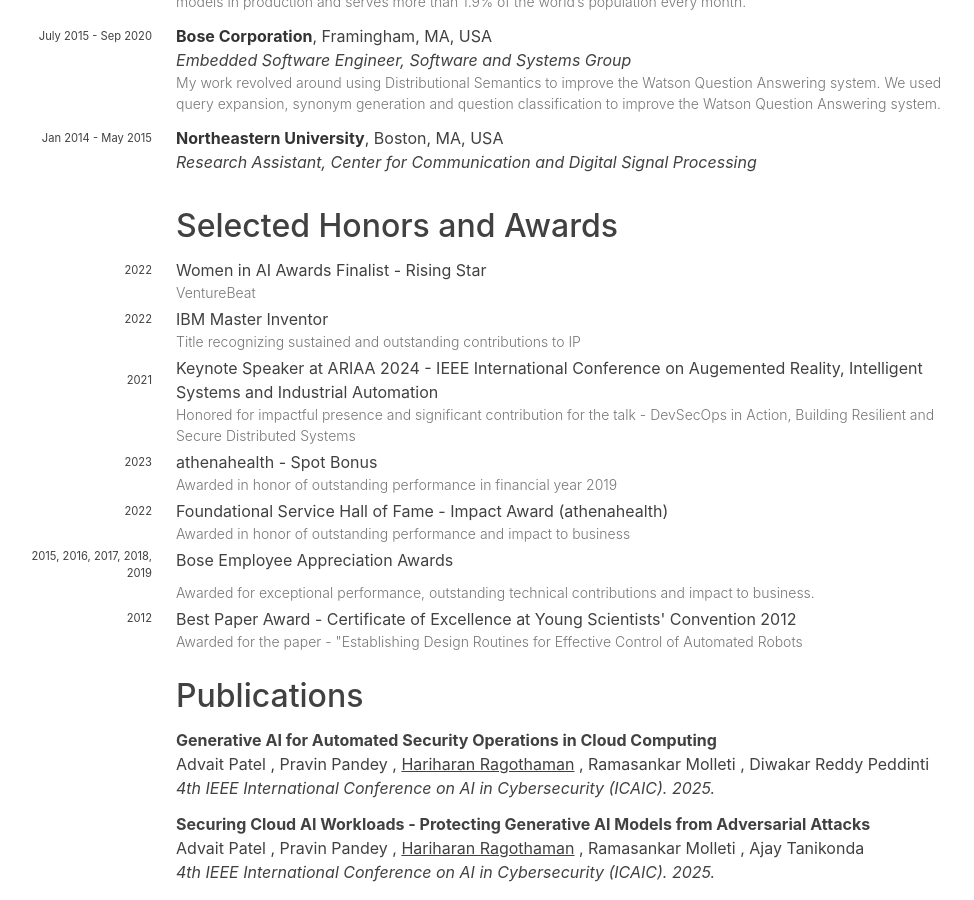
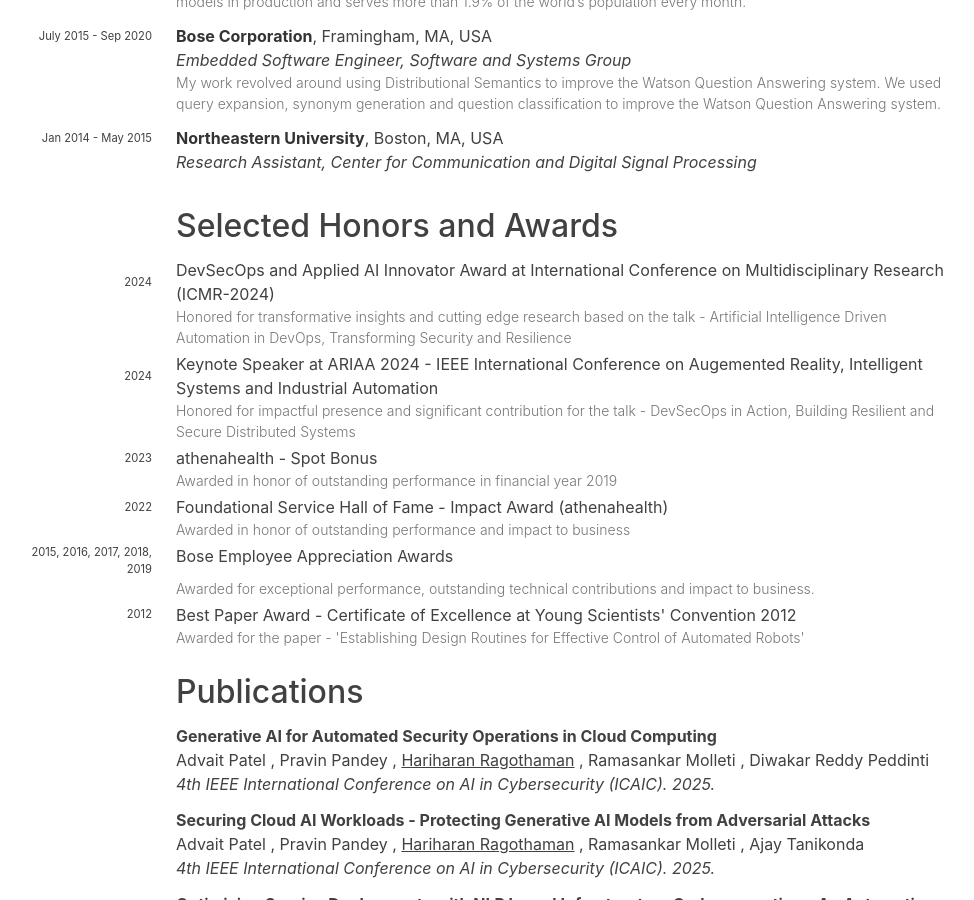
Before and after one commit to hariharanragothaman/hariharanragothaman.github.io, a Jekyll site: the page built from cv.md, in a window 1280 px wide and 900 px high, scrolled down 1127 px. Shown: the whole window, without its empty margins (156-1130 px from the left). Built offline with Jekyll 4.4.1, drawn with Linux system fonts in a browser that asks for light colours; nearby versions of some CDN libraries; some web fonts are replaced.

Commit message:
Polishes and Updates

```diff
--- a/_data/awards.yaml
+++ b/_data/awards.yaml
@@ -1,15 +1,10 @@
-- name: Women in AI Awards Finalist - Rising Star
-  description: VentureBeat
-  url: https://venturebeat.com/ai/meet-the-nominees-for-the-2022-venturebeat-women-in-ai-awards/
-  year: 2022
-
-- name: IBM Master Inventor
-  description: Title recognizing sustained and outstanding contributions to IP
-  year: 2022
+- name: DevSecOps and Applied AI Innovator Award at International Conference on Multidisciplinary Research (ICMR-2024)
+  description: Honored for transformative insights and cutting edge research based on the talk - Artificial Intelligence Driven Automation in DevOps, Transforming Security and Resilience
+  year: 2024
 
 - name: Keynote Speaker at ARIAA 2024 - IEEE International Conference on Augemented Reality, Intelligent Systems and Industrial Automation
   description: Honored for impactful presence and significant contribution for the talk - DevSecOps in Action, Building Resilient and Secure Distributed Systems
-  year: 2021
+  year: 2024
 
 - name: athenahealth - Spot Bonus
   description: Awarded in honor of outstanding performance in financial year 2019
@@ -24,5 +19,5 @@
   year: 2015, 2016, 2017, 2018, 2019
 
 - name: Best Paper Award - Certificate of Excellence at Young Scientists' Convention 2012
-  description: Awarded for the paper - "Establishing Design Routines for Effective Control of Automated Robots
+  description: Awarded for the paper - 'Establishing Design Routines for Effective Control of Automated Robots'
   year: 2012
```
